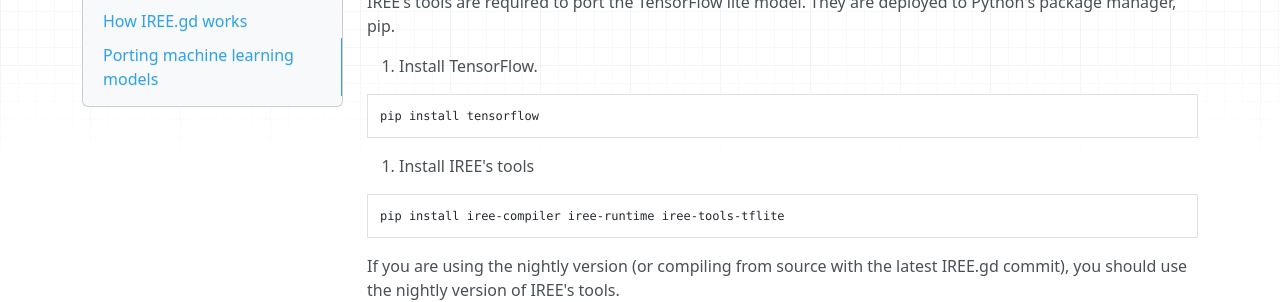
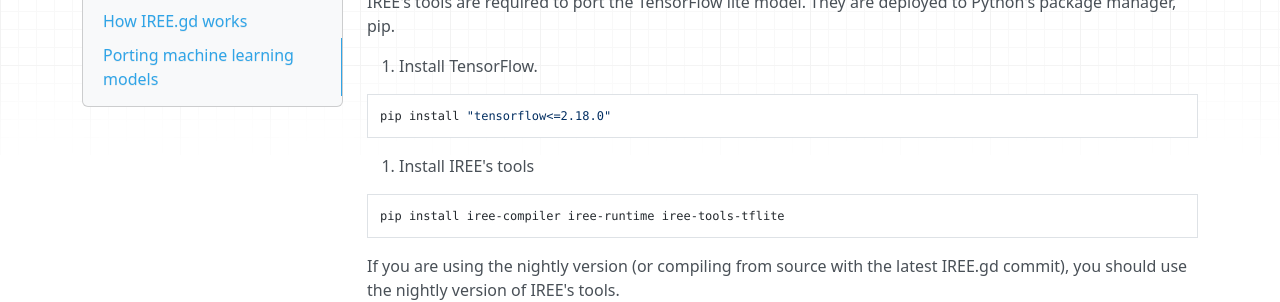
Before and after one commit to iree-gd/iree.gd.docs, an MkDocs documentation site: the page built from docs/iree.gd.md, in a window 1280 px wide and 900 px high, scrolled down 3767 px. Shown: the part 151-453 px from the top of the window. Built offline with MkDocs 1.6.1, drawn with Linux system fonts in a browser that asks for light colours; nearby versions of some CDN libraries.

Commit message:
Limit tensorflow version due to breaking changes

````diff
--- a/docs/iree.gd.md
+++ b/docs/iree.gd.md
@@ -74,7 +74,7 @@
 1. Install TensorFlow.
 
 ```sh
-pip install tensorflow
+pip install "tensorflow<=2.18.0"
 ```
 
 2. Install IREE's tools
````
